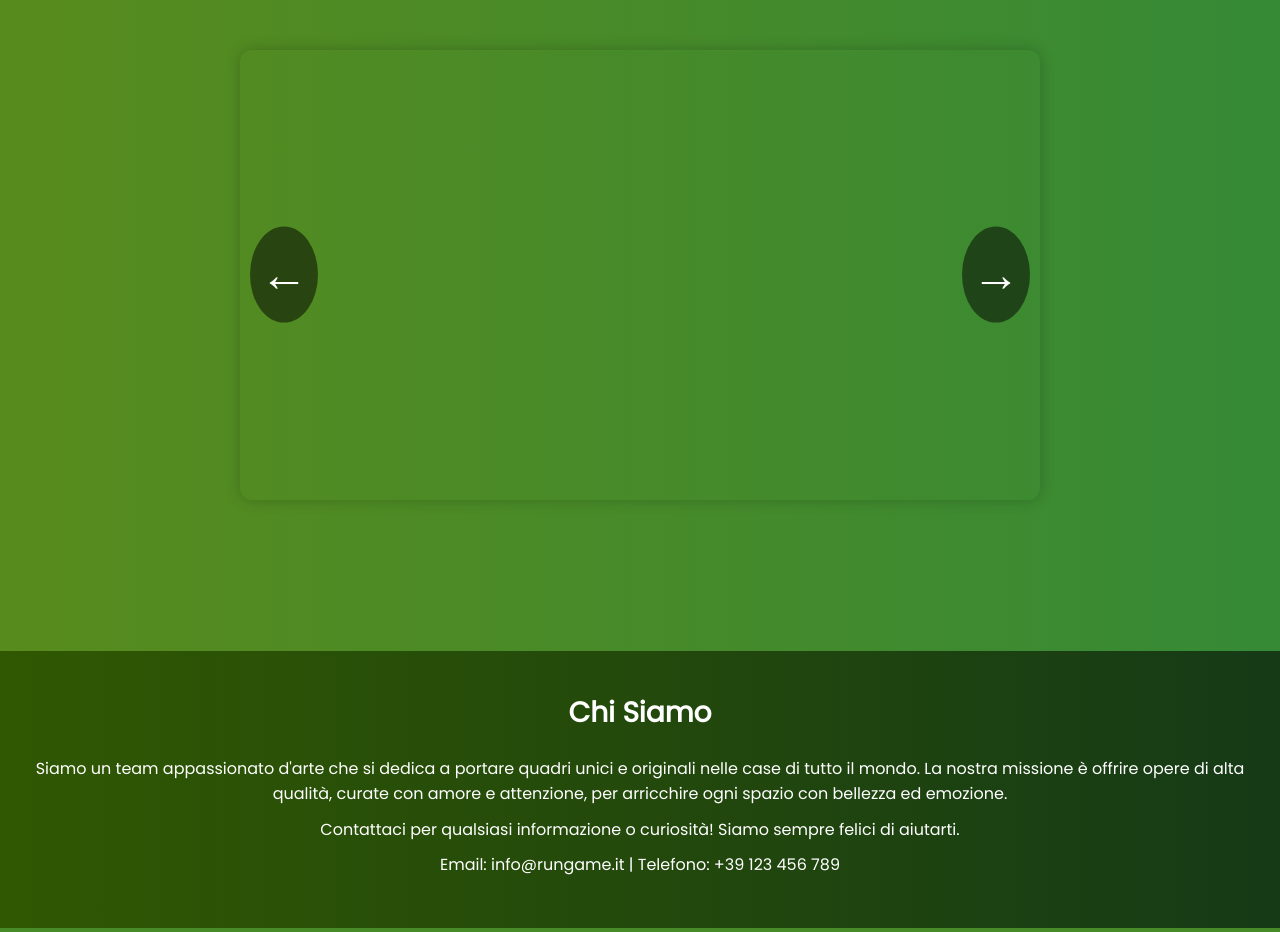
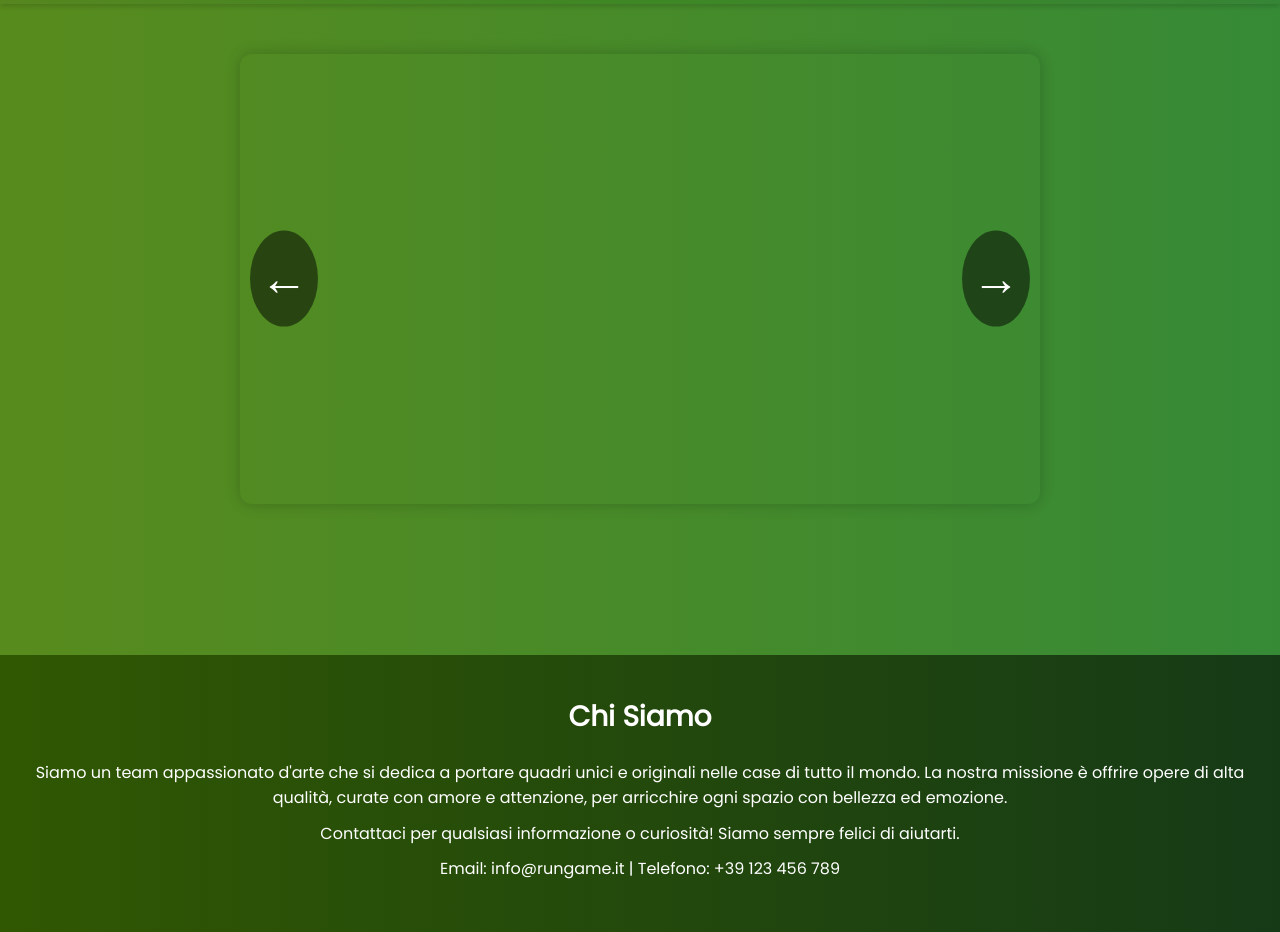
Before and after one commit to Zucca-69/web-application, a PHP site: page /pagine/index.php in a window 1280 px wide. Shown: the part 108-1040 px from the top of the page. Run offline with PHP 8.4, Linux system fonts and the light colour scheme; data that the repository does not hold is empty.

Commit message:
piccolo dettaglio a fine header inutile

```diff
--- a/files_web/css/header.css
+++ b/files_web/css/header.css
@@ -183,3 +183,10 @@ nav li a:hover {
     align-items: center;
     gap: 15px;
 }
+
+
+.header-divider {
+    height: 4px;
+    background: linear-gradient(to right, #3b3b3b10, #237e1740, #3b3b3b10);
+    box-shadow: 0 2px 5px rgba(0,0,0,0.2);
+}
--- a/files_web/php_files/header_check.php
+++ b/files_web/php_files/header_check.php
@@ -56,3 +56,4 @@
         </div>
     </div>
 </header>
+<div class="header-divider"></div>
```
